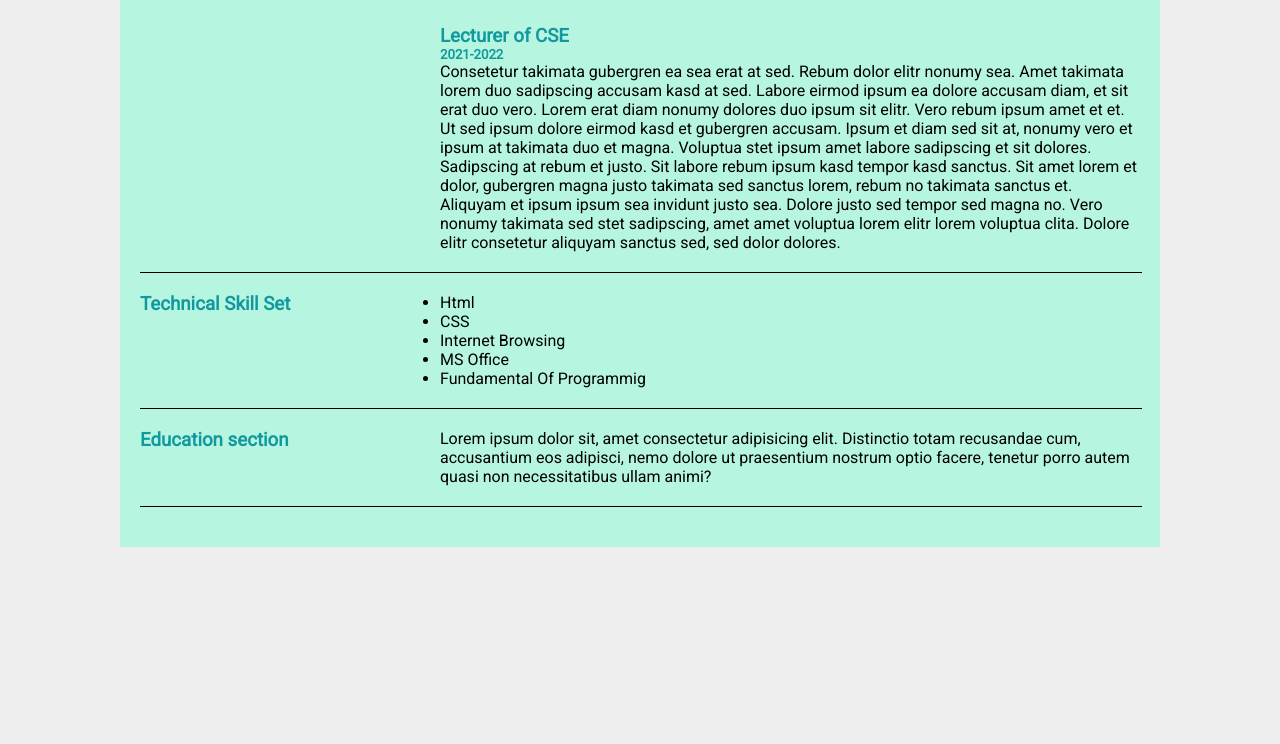
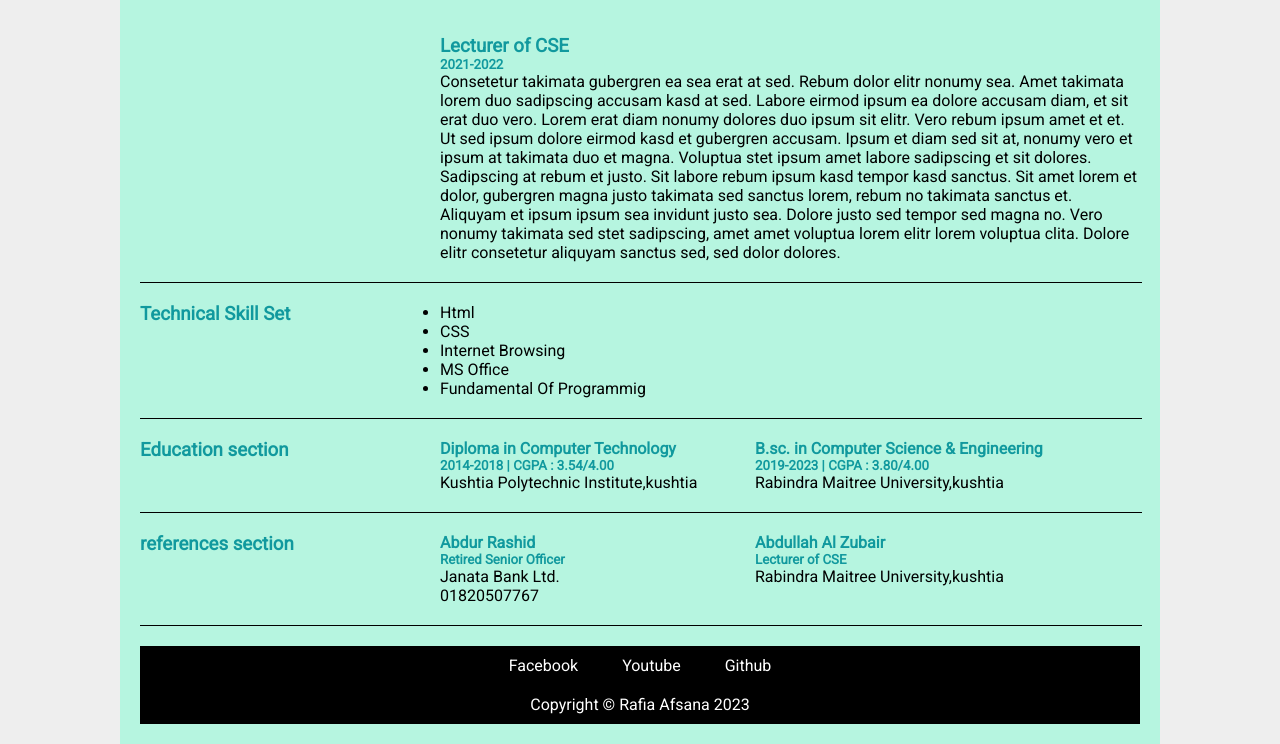
Before and after one commit to rafia738/cv-project, a plain HTML site: page index.html in a window 1280 px wide. Shown: the part 831-1575 px from the top of the page. Before the commit the page ends 1378 px from the top, so only its background shows below. Drawn offline with Linux system fonts and the light colour scheme.

Commit message:
cv project

```diff
--- a/index.html
+++ b/index.html
@@ -22,7 +22,8 @@
             </div>
             <div class="header-contact">
                 <p><a href="mailto:rafiaafsanarinky@gmail.com">Email : rafiaafsanarinky@gmail.com</a></p>
-                <p><a href="http://www.youtube.com/ @insider-analyst">Youtube : @insider-analyst</a></p>
+                <p><a href="http://www.youtube.com/@insider-analyst">Youtube : @insider-analyst</a></p>
+                <p><a href="https://github.com/rafia738">github : github.com/rafia738</a></p>
                 <p><a href="tel:+8801771890738">Phone : +8801771890738</a></p>
             </div>
         </header>
@@ -131,14 +132,23 @@
             <hr class="common-hr">
             <!-- Education section start checking git config  -->
             <section id="education-section">
-                <div class="skill">
+                <div class="edu">
                     <div class="left-div">
                         <h3>Education section</h3>
                     </div>
                     <div class="right-div">
-                        <p>Lorem ipsum dolor sit, amet consectetur adipisicing elit. Distinctio totam recusandae cum,
-                            accusantium eos adipisci, nemo dolore ut praesentium nostrum optio facere, tenetur porro
-                            autem quasi non necessitatibus ullam animi?</p>
+                        <div class="edu-template-left">
+                            <h4>Diploma in Computer Technology</h4>
+                            <h5>2014-2018 | CGPA : 3.54/4.00</h5>
+                            <p>Kushtia Polytechnic Institute,kushtia</p>
+                            <p><a href=""></a></p>
+                        </div>
+                        <div class="edu-template-right">
+                            <h4>B.sc. in Computer Science & Engineering</h4>
+                            <h5>2019-2023 | CGPA : 3.80/4.00</h5>
+                            <p>Rabindra Maitree University,kushtia</p>
+                            <p><a href=""></a></p>
+                        </div>
                     </div>
                 </div>
             </section>
@@ -146,11 +156,42 @@
             <!-- clearing div  -->
             <div class="div-clear"></div>
             <hr class="common-hr">
+            <!-- references section start-->
+            <section id="references-section">
+                <div class="ref">
+                    <div class="left-div">
+                        <h3>references section</h3>
+                    </div>
+                    <div class="right-div">
+                        <div class="ref-template-left">
+                            <h4>Abdur Rashid</h4>
+                            <h5>Retired Senior Officer</h5>
+                            <p>Janata Bank Ltd.</p>
+                            <p>01820507767</p>
+                        </div>
+                        <div class="ref-template-right">
+                            <h4>Abdullah Al Zubair</h4>
+                            <h5>Lecturer of CSE</h5>
+                            <p>Rabindra Maitree University,kushtia</p>
+                            <p><a href=""></a></p>
+                        </div>
+                    </div>
+                </div>
+            </section>
+            <!--references section end  -->
+
         </main>
         <!-- main end -->
+        <!-- clearing div  -->
+        <div class="div-clear"></div>
+        <hr class="common-hr">
 
         <!-- footer start  -->
-        <footer>
+        <footer class="bottom-container">
+<a href="#">Facebook</a>
+<a href="#">Youtube</a>
+<a href="#">Github</a>
+<p>Copyright &copy; Rafia Afsana 2023</p>
 
         </footer>
         <!-- footer end  -->
--- a/style.css
+++ b/style.css
@@ -100,3 +100,35 @@ hr {
 .skill ul li{
   list-style: disc;
 }
+/* education section start */
+.edu-template-left{
+   float: left;
+   width: 45%;
+}
+.edu-template-right{
+float: left;
+width: 45%;
+}
+.ref-template-left{
+    float: left;
+    width: 45%;
+ }
+ .ref-template-right{
+    float: left;
+    width: 45%;
+ }
+ /* footer section start */
+ .bottom-container{
+ background-color: black;
+    text-align: center;
+    padding: 10px;
+ }
+ .bottom-container a{
+    color:white;
+    text-decoration: none;
+    margin: 20px;
+ }
+ .bottom-container p{
+    color: white;
+    margin-top: 20px;
+ }
```
